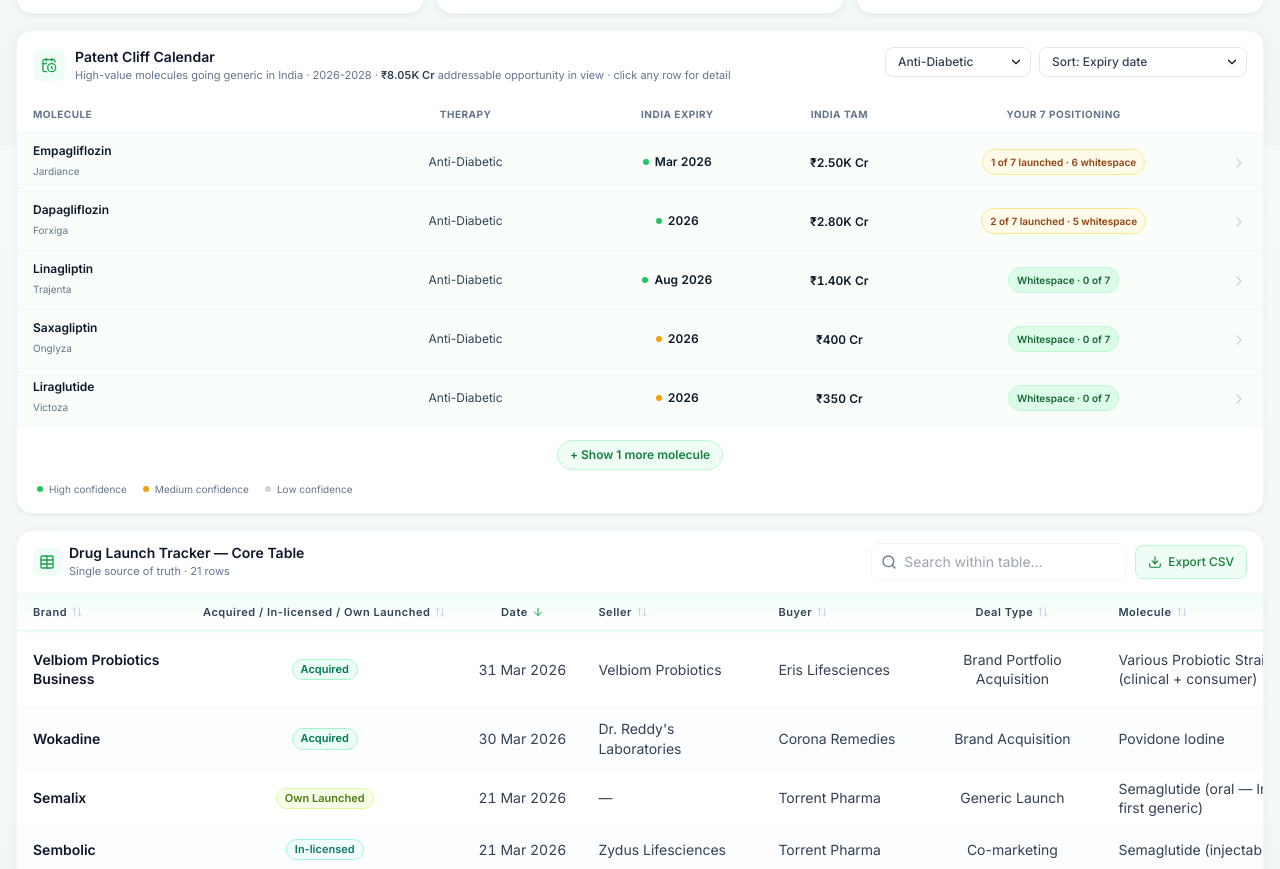
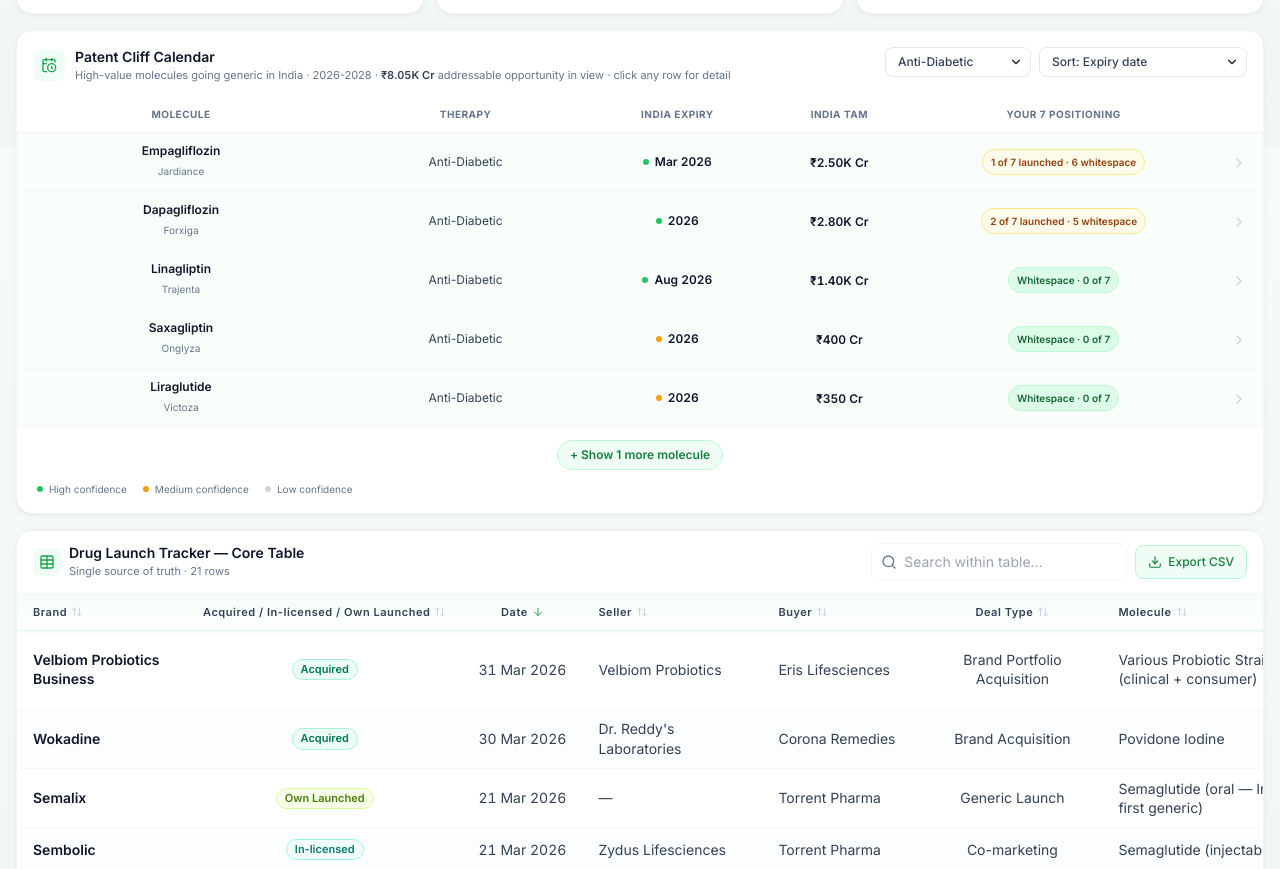
Before and after one commit to ceekay-munshot/druglaunchdash, a React (Vite) app: page / in a window 1280 px wide. Shown: the part 1454-2323 px from the top of the page. Built offline with nearby package versions, Linux system fonts and the light colour scheme.

Commit message:
Center the Molecule column in Patent Cliff table
Now all five content columns (Molecule, Therapy, India Expiry, India
TAM, Your 7 Positioning) align centrally so the table reads as a
uniform grid. Chevron column unchanged (right-anchored affordance).

```diff
--- a/src/components/PatentCliffs.jsx
+++ b/src/components/PatentCliffs.jsx
@@ -187,7 +187,7 @@ export default function PatentCliffs({ allRows = [], companies = [] }) {
           </colgroup>
           <thead>
             <tr className="text-[10px] uppercase tracking-wider text-ink-500 font-semibold">
-              <th className="text-left py-2 pl-4 pr-3 border-b border-ink-100">Molecule</th>
+              <th className="text-center py-2 pl-4 pr-3 border-b border-ink-100">Molecule</th>
               <th className="text-center py-2 px-3 border-b border-ink-100">Therapy</th>
               <th className="text-center py-2 px-3 border-b border-ink-100">India expiry</th>
               <th className="text-center py-2 px-3 border-b border-ink-100">India TAM</th>
@@ -207,7 +207,7 @@ export default function PatentCliffs({ allRows = [], companies = [] }) {
                   className={`group cursor-pointer hover:bg-ink-50/80 transition-colors ${tint}`}
                   onClick={() => setOpenCliff(p)}
                 >
-                  <td className="py-2.5 pl-4 pr-3 border-b border-ink-100/70 align-middle">
+                  <td className="py-2.5 pl-4 pr-3 border-b border-ink-100/70 align-middle text-center">
                     <div className="text-xs font-semibold text-ink-900 truncate">{p.molecule}</div>
                     {p.brand && (
                       <div className="text-[10px] text-ink-500 mt-0.5 truncate">{p.brand}</div>
```
